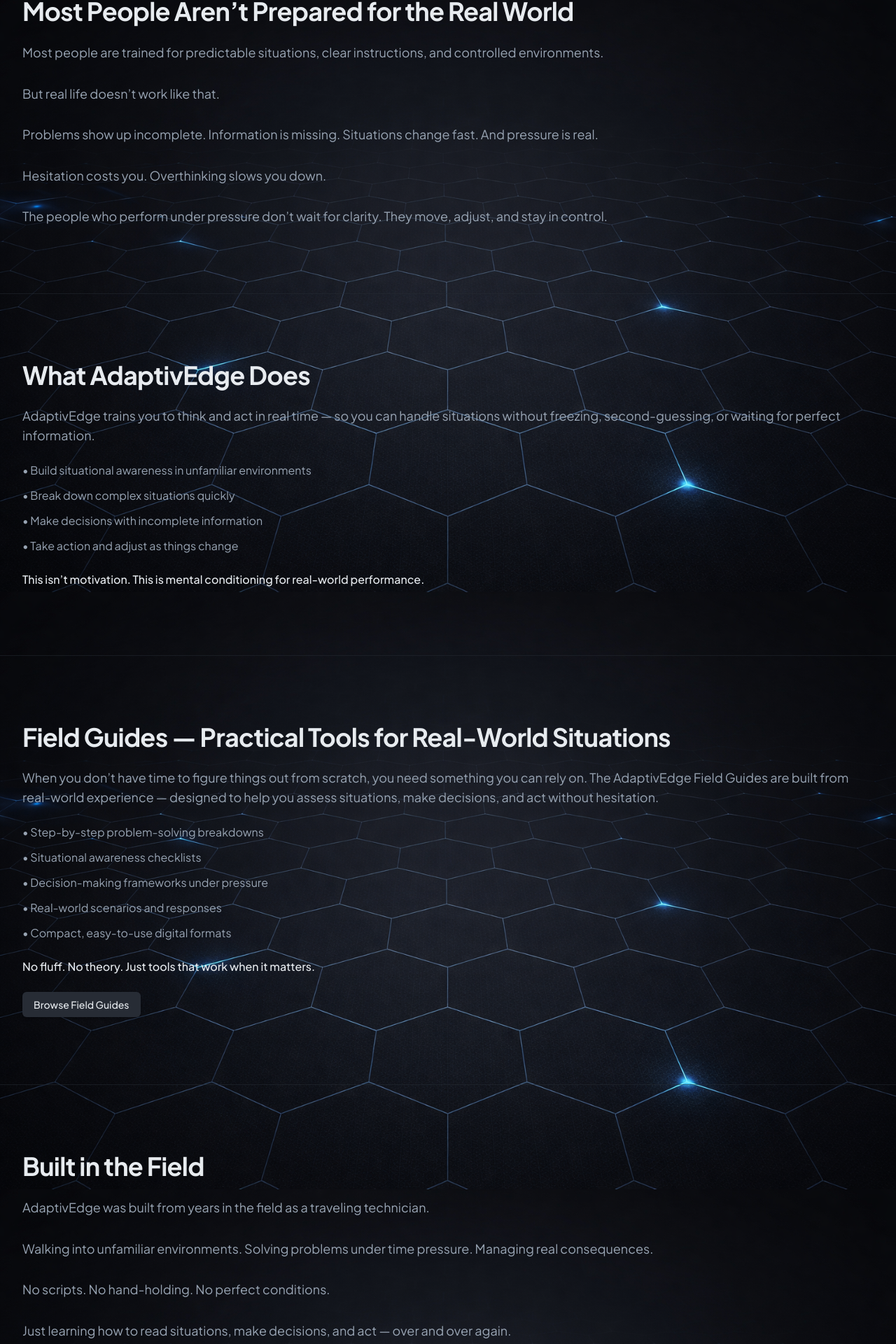
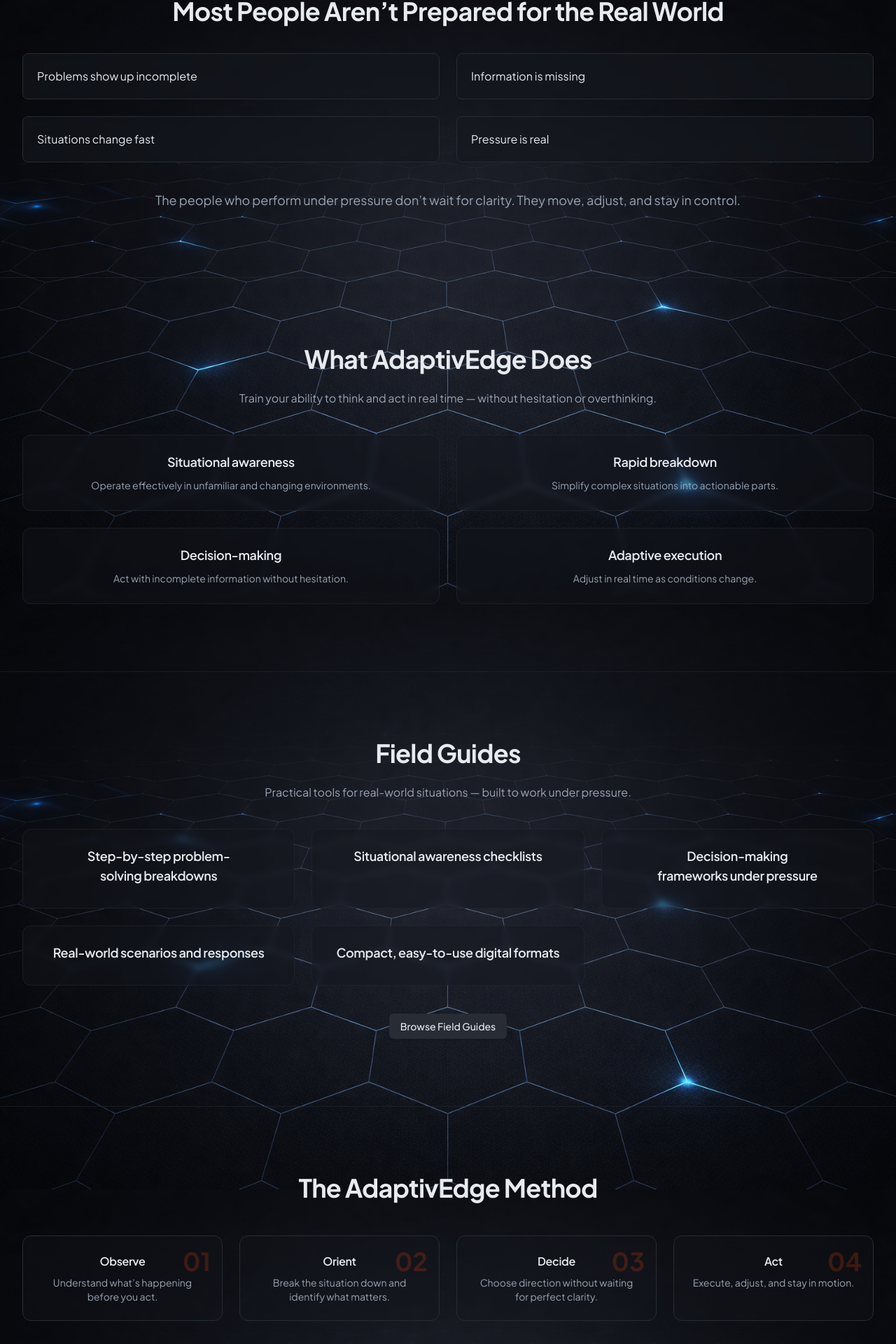
Before and after one commit to erikscomputers/adaptiveEDGE-site, a React (Vite) app: page / in a window 1280 px wide. Shown: the part 861-2781 px from the top of the page at 70% size. Built offline with nearby package versions, Linux system fonts and the light colour scheme; the HTML template or start-up script is replaced by a standard one.

Commit message:
home page update

```diff
--- a/src/pages/HomePage.jsx
+++ b/src/pages/HomePage.jsx
@@ -7,42 +7,78 @@ import Footer from '@/components/Footer.jsx';
 import { Button } from '@/components/ui/button';
 import BackToTop from '@/components/BackToTop.jsx';
 
+const FeatureCard = ({ title, description }) => {
+  return (
+    <div className="group relative p-6 rounded-xl border border-border/50 bg-card/40 backdrop-blur-sm hover:bg-card/80 transition-all duration-300 hover:-translate-y-1 hover:shadow-xl">
+      <div className="absolute inset-0 rounded-xl opacity-0 group-hover:opacity-100 transition duration-300 bg-gradient-to-br from-accent/10 to-transparent" />
+      <div className="relative z-10">
+        <h3 className="font-semibold text-lg mb-2">{title}</h3>
+        <p className="text-sm text-muted-foreground leading-relaxed">
+          {description}
+        </p>
+      </div>
+    </div>
+  );
+};
+
 const HomePage = () => {
+  const whatWeDo = [
+    { title: "Situational awareness", description: "Operate effectively in unfamiliar and changing environments." },
+    { title: "Rapid breakdown", description: "Simplify complex situations into actionable parts." },
+    { title: "Decision-making", description: "Act with incomplete information without hesitation." },
+    { title: "Adaptive execution", description: "Adjust in real time as conditions change." }
+  ];
+
+  const fieldGuides = [
+    "Step-by-step problem-solving breakdowns",
+    "Situational awareness checklists",
+    "Decision-making frameworks under pressure",
+    "Real-world scenarios and responses",
+    "Compact, easy-to-use digital formats"
+  ];
+
+  const outcomes = [
+    "Faster, clearer decision-making",
+    "Confidence in uncertain situations",
+    "Better control under stress",
+    "Stronger awareness of people and environments",
+    "Solve problems without waiting for help"
+  ];
+
   const methodSteps = [
-    { number: '01', title: 'Observe', description: 'Understand what’s happening before you act. Notice patterns, changes, and what doesn’t fit.' },
-    { number: '02', title: 'Orient', description: 'Break the situation down. Identify risks, variables, and what matters most.' },
-    { number: '03', title: 'Decide', description: 'Choose a direction with the information you have. Don’t wait for perfect clarity.' },
-    { number: '04', title: 'Act', description: 'Execute. Adjust. Stay in motion.' }
+    { number: "01", title: "Observe", description: "Understand what’s happening before you act." },
+    { number: "02", title: "Orient", description: "Break the situation down and identify what matters." },
+    { number: "03", title: "Decide", description: "Choose direction without waiting for perfect clarity." },
+    { number: "04", title: "Act", description: "Execute, adjust, and stay in motion." }
   ];
 
   return (
     <>
       <Helmet>
-        <title>AdaptivEdge - Adapt Faster. Think Clear. Act Decisively.</title>
-        <meta
-          name="description"
-          content="Real-world problem-solving skills for unpredictable environments. Build decision-making, awareness, and adaptability under pressure."
-        />
+        <title>AdaptivEdge</title>
       </Helmet>
 
-      <div className="min-h-screen flex flex-col bg-transparent">
+      <div className="min-h-screen flex flex-col">
+
         <Header />
 
         {/* HERO */}
-        <section className="relative min-h-[85dvh] flex items-center justify-center text-center border-b border-border/50">
-          <div className="container-custom">
-            <h1 className="text-5xl md:text-6xl lg:text-7xl font-bold mb-6">
+        <section className="relative min-h-[85vh] flex items-center justify-center text-center border-b border-border/50">
+          <div className="absolute inset-0 bg-[radial-gradient(circle_at_top,rgba(26,188,156,0.08),transparent_60%)]" />
+
+          <div className="container-custom relative z-10 max-w-4xl">
+            <h1 className="text-5xl md:text-7xl font-bold leading-tight mb-6">
               Adapt Faster.<br />
               Think Clear.<br />
               <span className="text-accent">Act Decisively Under Pressure.</span>
             </h1>
 
-            <p className="text-lg md:text-xl max-w-2xl mx-auto mb-6 text-muted-foreground">
+            <p className="text-lg md:text-xl text-muted-foreground mb-6">
               Real-world problem-solving skills for unpredictable environments — built from experience, not theory.
             </p>
 
             <p className="text-sm text-muted-foreground mb-10">
-              Lessons forged in high-pressure, real-world situations — where decisions had consequences.
+              Lessons forged in high-pressure situations — where decisions had consequences.
             </p>
 
             <div className="flex gap-4 justify-center flex-wrap">
@@ -57,212 +93,122 @@ const HomePage = () => {
         </section>
 
         {/* REALITY CHECK */}
-        <section className="section-padding border-b border-border/50">
-          <div className="container-custom max-w-3xl">
-            <h2 className="text-3xl md:text-4xl font-bold mb-6">
+        <section className="section-padding text-center border-b border-border/50">
+          <div className="container-custom max-w-4xl">
+            <h2 className="text-3xl md:text-4xl font-bold mb-10">
               Most People Aren’t Prepared for the Real World
             </h2>
 
-            <p className="text-lg text-muted-foreground leading-relaxed space-y-4">
-              Most people are trained for predictable situations, clear instructions, and controlled environments.
-              <br /><br />
-              But real life doesn’t work like that.
-              <br /><br />
-              Problems show up incomplete. Information is missing. Situations change fast. And pressure is real.
-              <br /><br />
-              Hesitation costs you. Overthinking slows you down.
-              <br /><br />
+            <div className="grid md:grid-cols-2 gap-6 text-left">
+              {[
+                "Problems show up incomplete",
+                "Information is missing",
+                "Situations change fast",
+                "Pressure is real"
+              ].map((item, i) => (
+                <div key={i} className="card-minimal p-5">
+                  {item}
+                </div>
+              ))}
+            </div>
+
+            <p className="mt-10 text-lg text-muted-foreground">
               The people who perform under pressure don’t wait for clarity. They move, adjust, and stay in control.
             </p>
           </div>
         </section>
 
         {/* WHAT WE DO */}
-        <section className="section-padding border-b border-border/50">
-          <div className="container-custom max-w-3xl">
+        <section className="section-padding text-center border-b border-border/50">
+          <div className="container-custom max-w-5xl">
             <h2 className="text-3xl md:text-4xl font-bold mb-6">
               What AdaptivEdge Does
             </h2>
 
-            <p className="text-lg text-muted-foreground mb-6">
-              AdaptivEdge trains you to think and act in real time — so you can handle situations without freezing, second-guessing, or waiting for perfect information.
+            <p className="text-muted-foreground mb-10 max-w-2xl mx-auto">
+              Train your ability to think and act in real time — without hesitation or overthinking.
             </p>
 
-            <ul className="space-y-3 text-muted-foreground">
-              <li>• Build situational awareness in unfamiliar environments</li>
-              <li>• Break down complex situations quickly</li>
-              <li>• Make decisions with incomplete information</li>
-              <li>• Take action and adjust as things change</li>
-            </ul>
-
-            <p className="mt-6 font-medium">
-              This isn’t motivation. This is mental conditioning for real-world performance.
-            </p>
+            <div className="grid md:grid-cols-2 gap-6">
+              {whatWeDo.map((item, i) => (
+                <FeatureCard key={i} {...item} />
+              ))}
+            </div>
           </div>
         </section>
 
         {/* FIELD GUIDES */}
-        <section className="section-padding border-b border-border/50">
-          <div className="container-custom max-w-3xl">
+        <section className="section-padding text-center border-b border-border/50">
+          <div className="container-custom max-w-5xl">
             <h2 className="text-3xl md:text-4xl font-bold mb-6">
-              Field Guides — Practical Tools for Real-World Situations
+              Field Guides
             </h2>
 
-            <p className="text-lg text-muted-foreground mb-6">
-              When you don’t have time to figure things out from scratch, you need something you can rely on.
-              The AdaptivEdge Field Guides are built from real-world experience — designed to help you assess situations, make decisions, and act without hesitation.
+            <p className="text-muted-foreground mb-10 max-w-2xl mx-auto">
+              Practical tools for real-world situations — built to work under pressure.
             </p>
 
-            <ul className="space-y-3 text-muted-foreground">
-              <li>• Step-by-step problem-solving breakdowns</li>
-              <li>• Situational awareness checklists</li>
-              <li>• Decision-making frameworks under pressure</li>
-              <li>• Real-world scenarios and responses</li>
-              <li>• Compact, easy-to-use digital formats</li>
-            </ul>
+            <div className="grid md:grid-cols-3 gap-6">
+              {fieldGuides.map((item, i) => (
+                <FeatureCard key={i} title={item} />
+              ))}
+            </div>
 
-            <p className="mt-6 mb-6 font-medium">
-              No fluff. No theory. Just tools that work when it matters.
-            </p>
-
-            <Button asChild>
-              <Link to="/field-guides">Browse Field Guides</Link>
-            </Button>
-          </div>
-        </section>
-
-        {/* ORIGIN */}
-        <section className="section-padding border-b border-border/50">
-          <div className="container-custom max-w-3xl">
-            <h2 className="text-3xl md:text-4xl font-bold mb-6">
-              Built in the Field
-            </h2>
-
-            <p className="text-lg text-muted-foreground leading-relaxed">
-              AdaptivEdge was built from years in the field as a traveling technician.
-              <br /><br />
-              Walking into unfamiliar environments. Solving problems under time pressure. Managing real consequences.
-              <br /><br />
-              No scripts. No hand-holding. No perfect conditions.
-              <br /><br />
-              Just learning how to read situations, make decisions, and act — over and over again.
-              <br /><br />
-              Over time, that repetition became a system.
-            </p>
+            <div className="mt-10">
+              <Button asChild>
+                <Link to="/field-guides">Browse Field Guides</Link>
+              </Button>
+            </div>
           </div>
         </section>
 
         {/* METHOD */}
-        <section className="section-padding border-b border-border/50">
-          <div className="container-custom">
-            <h2 className="text-3xl md:text-4xl font-bold text-center mb-12">
+        <section className="section-padding text-center border-b border-border/50">
+          <div className="container-custom max-w-5xl">
+            <h2 className="text-3xl md:text-4xl font-bold mb-12">
               The AdaptivEdge Method
             </h2>
 
             <div className="grid md:grid-cols-4 gap-6">
-              {methodSteps.map((step, index) => (
-                <div key={index} className="card-minimal p-6 text-center">
-                  <div className="mb-4 text-accent font-bold">{step.number}</div>
+              {methodSteps.map((step, i) => (
+                <div key={i} className="relative p-6 rounded-xl border bg-card/30">
+                  <div className="absolute top-4 right-4 text-4xl text-accent/20 font-bold">
+                    {step.number}
+                  </div>
                   <h3 className="font-semibold mb-2">{step.title}</h3>
-                  <p className="text-sm text-muted-foreground">{step.description}</p>
+                  <p className="text-sm text-muted-foreground">
+                    {step.description}
+                  </p>
                 </div>
               ))}
             </div>
-
-            <p className="text-center mt-10 text-muted-foreground max-w-xl mx-auto">
-              Most people hesitate somewhere in this process. That hesitation is where things start to break down.
-            </p>
-          </div>
-        </section>
-
-        {/* WHO IT'S FOR */}
-        <section className="section-padding border-b border-border/50">
-          <div className="container-custom max-w-3xl">
-            <h2 className="text-3xl md:text-4xl font-bold mb-6">
-              Who This Is For
-            </h2>
-
-            <ul className="space-y-3 text-muted-foreground">
-              <li>• Operate in unpredictable environments</li>
-              <li>• Want to think clearly under pressure</li>
-              <li>• Are tired of overthinking and second-guessing</li>
-              <li>• Value practical skills over theory</li>
-            </ul>
-
-            <p className="mt-6">
-              Whether in the field, in business, or in life — your ability to adapt is your advantage.
-            </p>
           </div>
         </section>
 
         {/* OUTCOMES */}
-        <section className="section-padding border-b border-border/50">
-          <div className="container-custom max-w-3xl">
-            <h2 className="text-3xl md:text-4xl font-bold mb-6">
+        <section className="section-padding text-center border-b border-border/50">
+          <div className="container-custom max-w-5xl">
+            <h2 className="text-3xl md:text-4xl font-bold mb-10">
               What You’ll Gain
             </h2>
 
-            <ul className="space-y-3 text-muted-foreground">
-              <li>• Faster, clearer decision-making</li>
-              <li>• Confidence in uncertain situations</li>
-              <li>• Better control under stress</li>
-              <li>• Stronger awareness of people and environments</li>
-              <li>• The ability to solve problems without waiting for help</li>
-            </ul>
-
-            <p className="mt-6">
-              You don’t eliminate uncertainty. You get better at handling it.
-            </p>
-          </div>
-        </section>
-
-        {/* TRAINING */}
-        <section className="section-padding border-b border-border/50 text-center">
-          <div className="container-custom max-w-3xl">
-            <h2 className="text-3xl md:text-4xl font-bold mb-6">
-              How You Build Your Edge
-            </h2>
-
-            <ul className="space-y-3 text-muted-foreground mb-8">
-              <li>• Field-tested breakdowns from real scenarios</li>
-              <li>• Practical thinking frameworks</li>
-              <li>• Situational awareness training</li>
-              <li>• Real-world problem-solving insights</li>
-              <li>• Weekly lessons from life on the road</li>
-            </ul>
-
-            <Button asChild size="lg" className="button-primary">
-              <Link to="/training">Start Building Your Edge</Link>
-            </Button>
-          </div>
-        </section>
-
-        {/* PHILOSOPHY */}
-        <section className="section-padding border-b border-border/50 text-center">
-          <div className="container-custom max-w-2xl">
-            <h2 className="text-3xl md:text-4xl font-bold mb-6">
-              The Difference
-            </h2>
-
-            <p className="text-lg text-muted-foreground leading-relaxed">
-              This isn’t about becoming perfect.
-              <br /><br />
-              It’s about becoming capable.
-              <br /><br />
-              Capable of walking into the unknown… reading the situation… making a decision… and figuring it out in real time.
-            </p>
+            <div className="grid md:grid-cols-3 gap-6">
+              {outcomes.map((item, i) => (
+                <FeatureCard key={i} title={item} />
+              ))}
+            </div>
           </div>
         </section>
 
         {/* FINAL CTA */}
         <section className="section-padding text-center">
-          <div className="container-custom max-w-2xl">
+          <div className="container-custom max-w-3xl mx-auto p-10 rounded-2xl bg-card/50 backdrop-blur-xl border border-border/50 shadow-xl">
             <h2 className="text-3xl md:text-4xl font-bold mb-6">
               When There’s No Clear Answer…
             </h2>
 
-            <p className="text-lg text-muted-foreground mb-8">
-              You don’t need perfect information. You need a way to think. A way to decide. A way to act. And the ability to adjust when things change.
+            <p className="text-muted-foreground mb-8">
+              You need a way to think, decide, and act — then adjust in real time.
             </p>
 
             <div className="flex gap-4 justify-center flex-wrap">
@@ -270,14 +216,15 @@ const HomePage = () => {
                 <Link to="/training">Start Training</Link>
               </Button>
               <Button asChild size="lg" variant="outline">
-                <Link to="/contact">Request In-Person Training</Link>
+                <Link to="/contact">In-Person Training</Link>
               </Button>
               <Button asChild size="lg" variant="ghost">
-                <Link to="/method">Learn About The Method</Link>
+                <Link to="/method">The Method</Link>
               </Button>
             </div>
           </div>
         </section>
+
 
         <Footer />
         <BackToTop />
```
